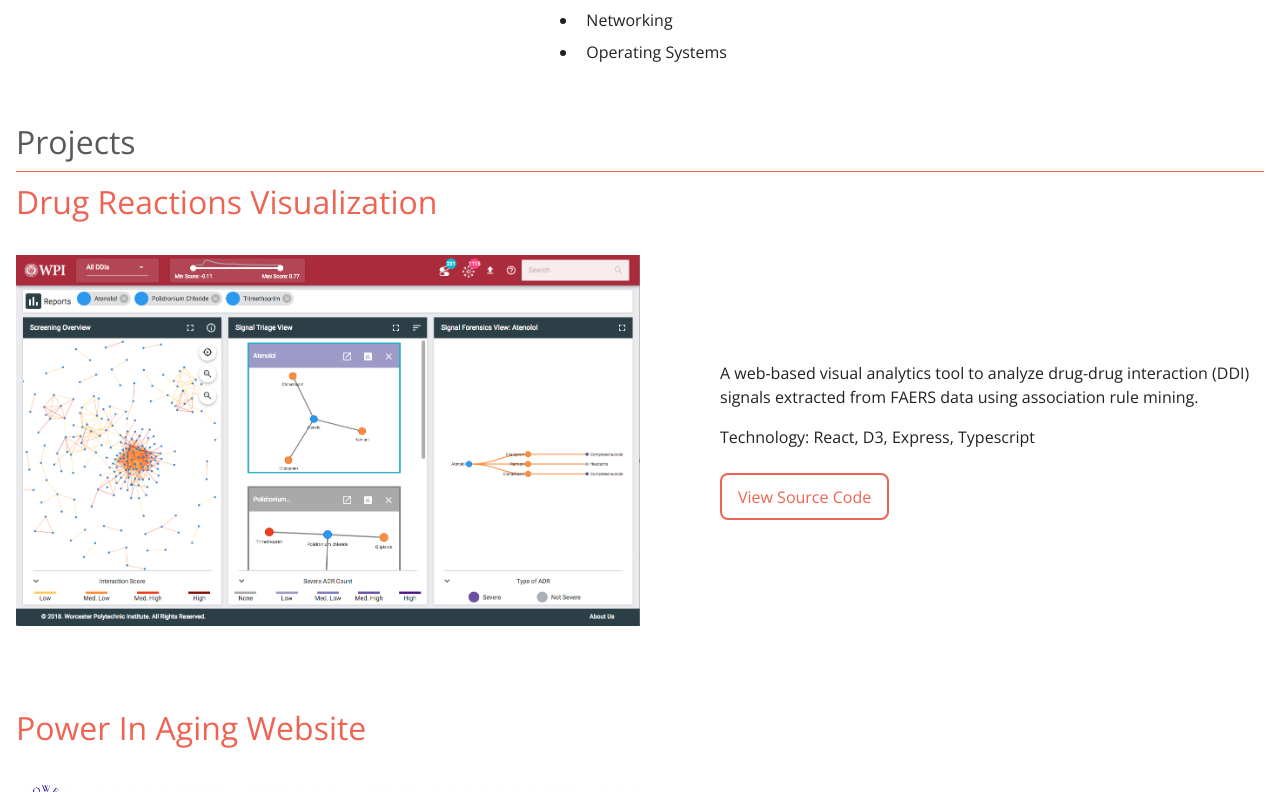
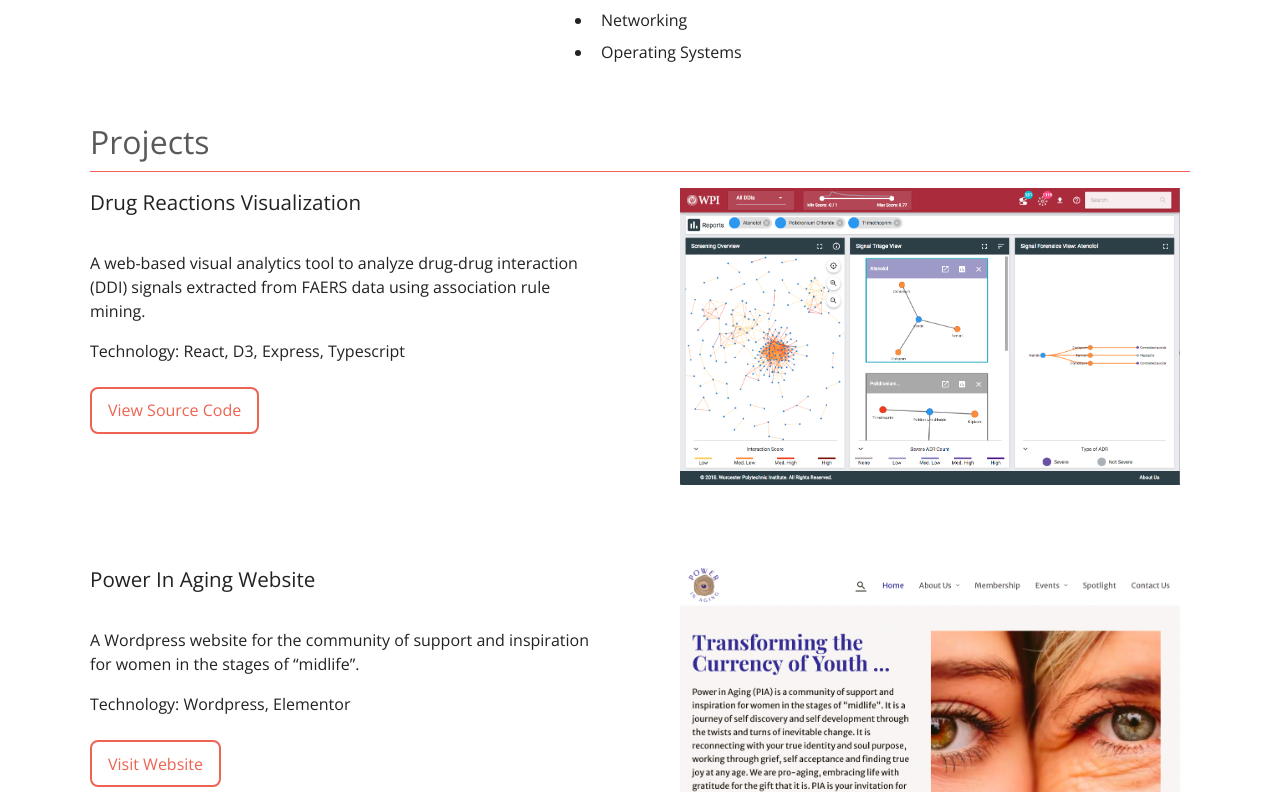
Before and after one commit to max172-hqt/max172-hqt.github.io, a Next.js app: page / in a window 1280 px wide. Shown: the part 1848-2640 px from the top of the page. Built offline with nearby package versions, Linux system fonts and the light colour scheme.

Commit message:
feat: Improve responsiveness

```diff
--- a/components/Navigation/Navbar.module.css
+++ b/components/Navigation/Navbar.module.css
@@ -66,6 +66,7 @@
 .menu li a {
   text-decoration: none;
   color: var(--white-color);
+  transition: color 200ms ease-in-out;
 }
 
 .menu li a:hover {
--- a/components/Portfolio/Education/EducationSection.module.css
+++ b/components/Portfolio/Education/EducationSection.module.css
@@ -39,8 +39,9 @@
 
 @media only screen and (min-width: 768px) {
   /* Experience section */
-  .section h2 {
-    /* text-align: right; */
+  .education {
+    max-width: 1100px;
+    margin: 0 auto;
   }
 
   .details {
@@ -53,7 +54,7 @@
 
   .title {
     margin-top: 1em;
-    text-align: right;
+    /* text-align: right; */
     width: 40%;
   }
 
--- a/components/Portfolio/Experience/ExperienceSection.module.css
+++ b/components/Portfolio/Experience/ExperienceSection.module.css
@@ -38,7 +38,7 @@
 @media only screen and (min-width: 768px) {
     /* Experience section */
     .section {
-      width: 1100px;
+      max-width: 1100px;
       margin: 0 auto;
     }
 
--- a/components/Portfolio/Introduction/IntroSection.module.css
+++ b/components/Portfolio/Introduction/IntroSection.module.css
@@ -38,7 +38,7 @@
 
 @media only screen and (min-width: 768px) {
   .introBanner {
-    width: 900px;
+    max-width: 900px;
     margin: 0 auto;
     margin-top: 5em;
     margin-bottom: 10em;
--- a/components/Portfolio/Project/ProjectCard.tsx
+++ b/components/Portfolio/Project/ProjectCard.tsx
@@ -13,22 +13,17 @@ export default function ProjectCard({
   imageSrc: string;
   imageDescription: string;
   descriptions: string[];
-  link: string,
+  link: string;
   buttonText?: string;
 }) {
   return (
     <div className={styles.card}>
-      <h3 className={styles.title}>
-        <a
-          href={link}
-          target="_blank"
-          rel="noreferrer"
-        >
-          {title}
-        </a>
-      </h3>
-      <div className={styles.cardContainer}>
-        <Image src={imageSrc} alt={imageDescription} width={500} height={500} />
+      <div className={styles.content}>
+        <h3 className={styles.title}>
+          <a href={link} target="_blank" rel="noreferrer">
+            {title}
+          </a>
+        </h3>
         <div className={styles.content}>
           {descriptions.map((description, index) => (
             <p key={index}>{description}</p>
@@ -45,6 +40,9 @@ export default function ProjectCard({
           </p>
         </div>
       </div>
+      <div className={styles.image}>
+        <Image src={imageSrc} alt={imageDescription} width={500} height={500} />
+      </div>
     </div>
   );
 }
--- a/components/Portfolio/Project/ProjectSection.module.css
+++ b/components/Portfolio/Project/ProjectSection.module.css
@@ -1,16 +1,18 @@
 .card {
+  margin-top: 1em;
   margin-bottom: 5em;
 }
 
 .title {
-  font-size: 1.5em;
+  /* font-size: 1.5em; */
   font-weight: 400;
   margin-bottom: 1em;
 }
 
 .title a {
+  font-size: 1.1em;
   text-decoration: none;
-  color: var(--theme-color);
+  color: var(--text-color);
   transition: color 200ms linear;
 }
 
@@ -40,23 +42,28 @@
 }
 
 @media only screen and (min-width: 768px) {
-  .section h2 {
-    /* text-align: right; */
+  .section {
+    max-width: 1100px;
+    margin: 0 auto;
+  }
+
+  .card {
+    display: flex;
+    gap: 5em;
+  }
+
+  .card div {
+    flex-direction: column;
+    justify-content: center;
+    flex: 1;
   }
 
   .title {
-    font-size: 2em;
     display: inline-block;
   }
 
   .title:hover {
     color: var(--theme-color);
-  }
-
-  .cardContainer {
-    display: flex;
-    gap: 5em;
-    align-items: center;
   }
 
   .project-box-container-reverse {
@@ -67,11 +74,7 @@
     text-align: right;
   }
 
-  .cardContainer img {
-    width: 50%;
-  }
-
-  .cardContainer .content {
-    width: 50%;
+  .image {
+    position: relative;
   }
 }
--- a/styles/globals.css
+++ b/styles/globals.css
@@ -29,7 +29,7 @@ body {
 
 img {
   max-width: 100%;
-  height: 100%;
+  height: auto;
   display: block;
 }
 
```
